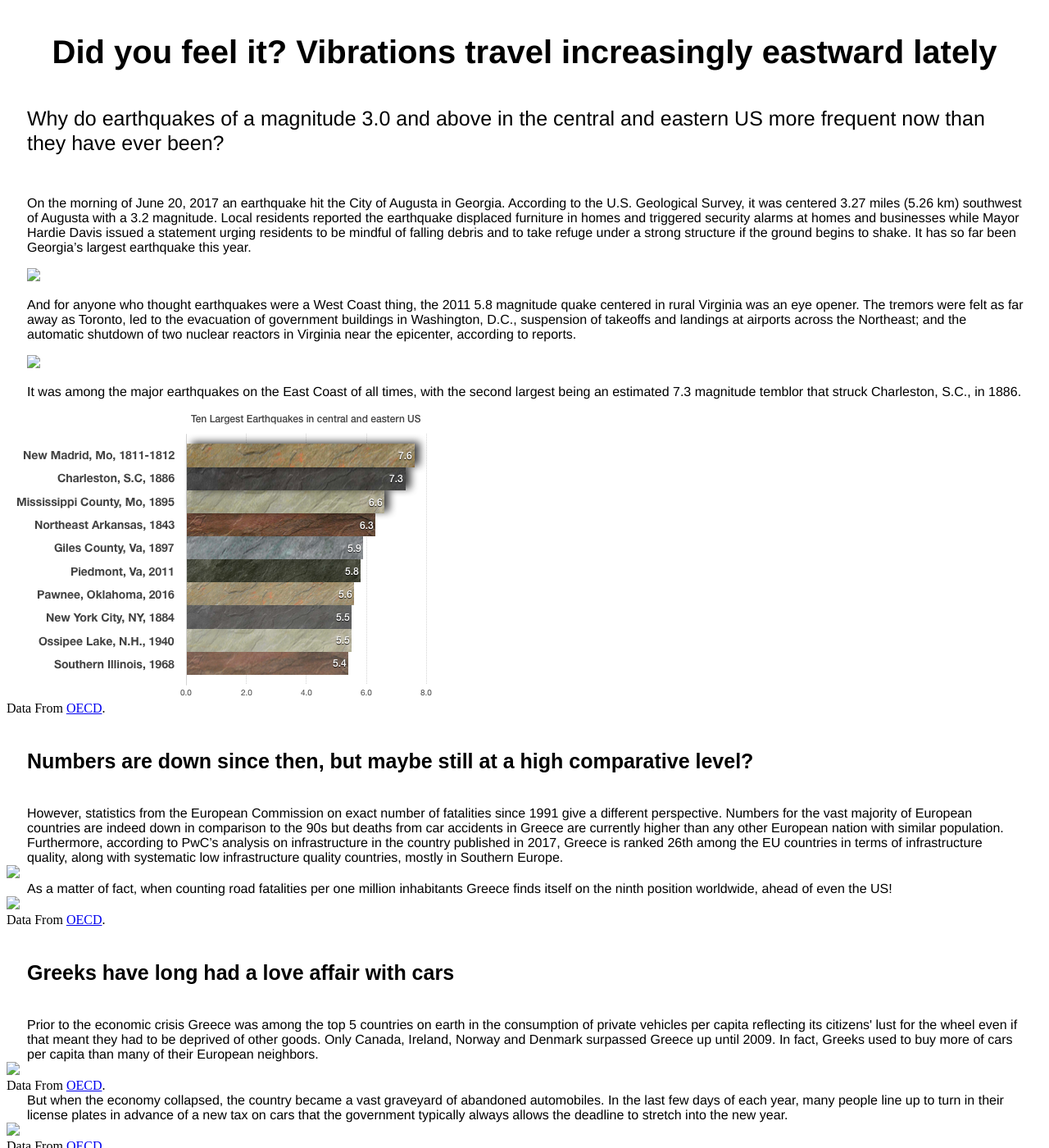
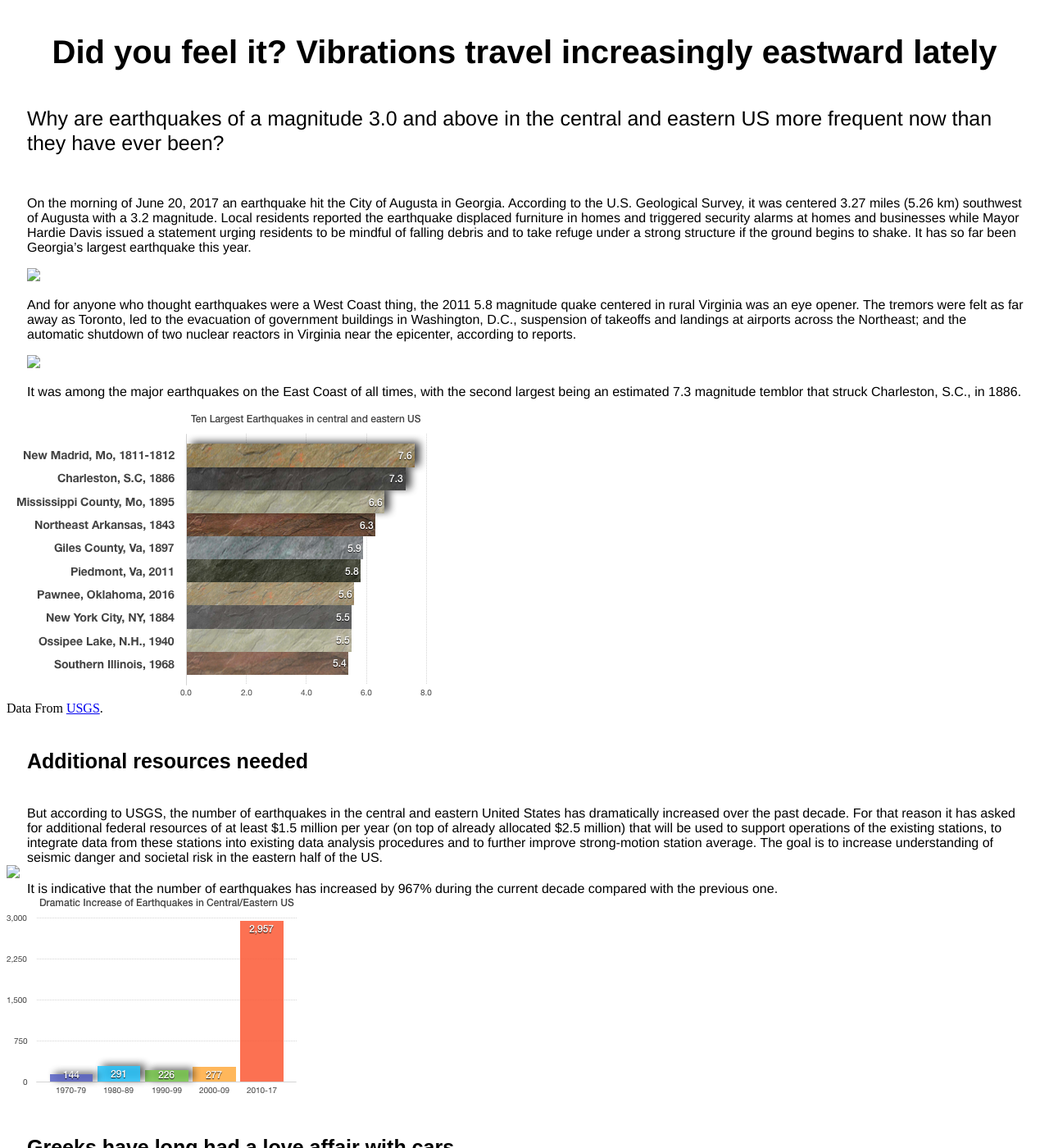
Before and after one commit to chrgavalas/data-projects, a Jekyll site: the page docs/US-Earthquakes/index.html, which Jekyll copies as it is, in a window 1280 px wide and 1400 px high. Shown: the whole window at 82% size. Built offline with Jekyll 4.4.1, drawn with Linux system fonts in a browser that asks for light colours.

Commit message:
Earthquakes

```diff
--- a/docs/US-Earthquakes/index.html
+++ b/docs/US-Earthquakes/index.html
@@ -8,7 +8,7 @@
   </head>
   <body>
   <h1 class="restaurant">Did you feel it? Vibrations travel increasingly eastward lately</h1>
-  <div class="text"> Why do earthquakes of a magnitude 3.0 and above in the central and eastern US more frequent now than they have ever been?  </div>
+  <div class="text"> Why are earthquakes of a magnitude 3.0 and above in the central and eastern US more frequent now than they have ever been?  </div>
   <div class="story_article"> <p>On the morning of June 20, 2017 an earthquake hit the City of Augusta in Georgia. According to the U.S. Geological Survey, it was centered 3.27 miles (5.26 km) southwest of Augusta with a 3.2 magnitude. Local residents reported the earthquake displaced furniture in homes and triggered security alarms at homes and businesses while Mayor Hardie Davis issued a statement urging residents to be mindful of falling debris and to take refuge under a strong structure if the ground begins to shake. It has so far been Georgia’s largest earthquake this year.</p>
   <img src="troxeo.jpg">
   <p>And for anyone who thought earthquakes were a West Coast thing, the 2011 5.8 magnitude quake centered in rural Virginia was an eye opener. The tremors were felt as far away as Toronto, led to the evacuation of government buildings in Washington, D.C., suspension of takeoffs and landings at airports across the Northeast; and the automatic shutdown of two nuclear reactors in Virginia near the epicenter, according to reports.
@@ -16,13 +16,13 @@
   <img src="pantelidis.jpg">
   <p> It was among the major earthquakes on the East Coast of all times, with the second largest being an estimated 7.3 magnitude temblor that struck Charleston, S.C., in 1886. </p> </div>
   <img src="large-quakes.png">
-  <div> Data From <a href="https://data.oecd.org" target="blank"> OECD</a>. </div>
-  <h3 class="title"> Numbers are down since then, but maybe still at a high comparative level? </h3>
-  <div class="story_article">  However, statistics from the European Commission on exact number of fatalities since 1991 give a different perspective. Numbers for the vast majority of European countries are indeed down in comparison to the 90s but deaths from car accidents in Greece are currently higher than any other European nation with similar population. Furthermore, according to PwC’s analysis on infrastructure in the country published in 2017, Greece is ranked 26th among the EU countries in terms of infrastructure quality, along with systematic low infrastructure quality countries, mostly in Southern Europe.  </div>
+  <div> Data From <a href="https://www.usgs.gov/" target="blank"> USGS</a>. </div>
+  <h3 class="title"> Additional resources needed </h3>
+  <div class="story_article">  But according to USGS, the number of earthquakes in the central and eastern United States has dramatically increased over the past decade. For that reason it has asked for additional federal resources of at least $1.5 million per year (on top of already allocated $2.5 million) that will be used to support operations of the existing stations, to integrate data from these stations into existing data analysis procedures and to further improve strong-motion station average. The goal is to increase understanding of seismic danger and societal risk in the eastern half of the US.
+  </div>
   <img src="pic2.png">
-  <div class="story_article">  As a matter of fact, when counting road fatalities per one million inhabitants Greece finds itself on the ninth position worldwide, ahead of even the US!  </div>
-  <img src="pic5.png">
-  <div> Data From <a href="https://data.oecd.org" target="blank"> OECD</a>. </div>
+  <div class="story_article"> It is indicative that the number of earthquakes has increased by 967% during the current decade compared with the previous one. </div>
+  <img src="increase-quakes.png">
   <h3 class="title"> Greeks have long had a love affair with cars </h3>
   <div class="story_article">  Prior to the economic crisis Greece was among the top 5 countries on earth in the consumption of private vehicles per capita reflecting its citizens' lust for the wheel even if that meant they had to be deprived of other goods. Only Canada, Ireland, Norway and Denmark surpassed Greece up until 2009. In fact, Greeks used to buy more of cars per capita than many of their European neighbors. </div>
   <img src="pic33.png">
```
